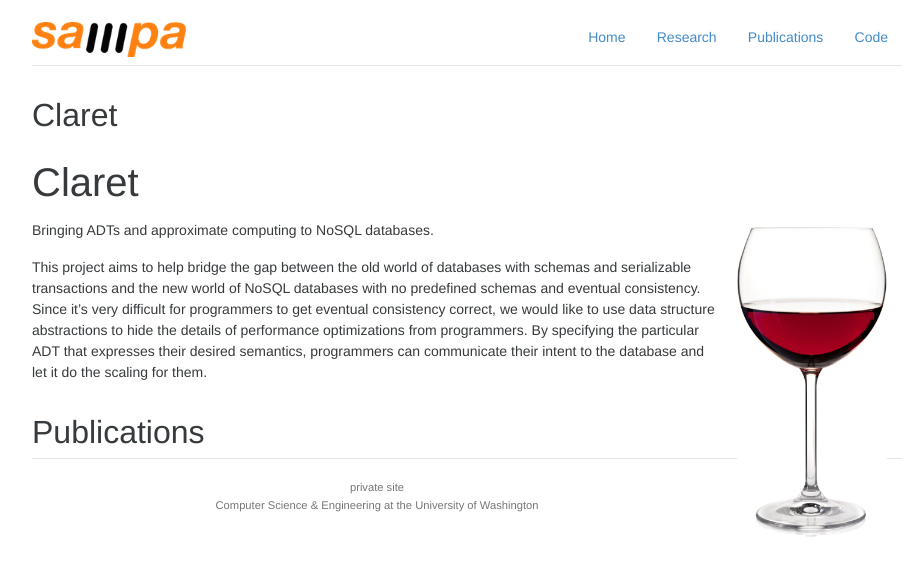
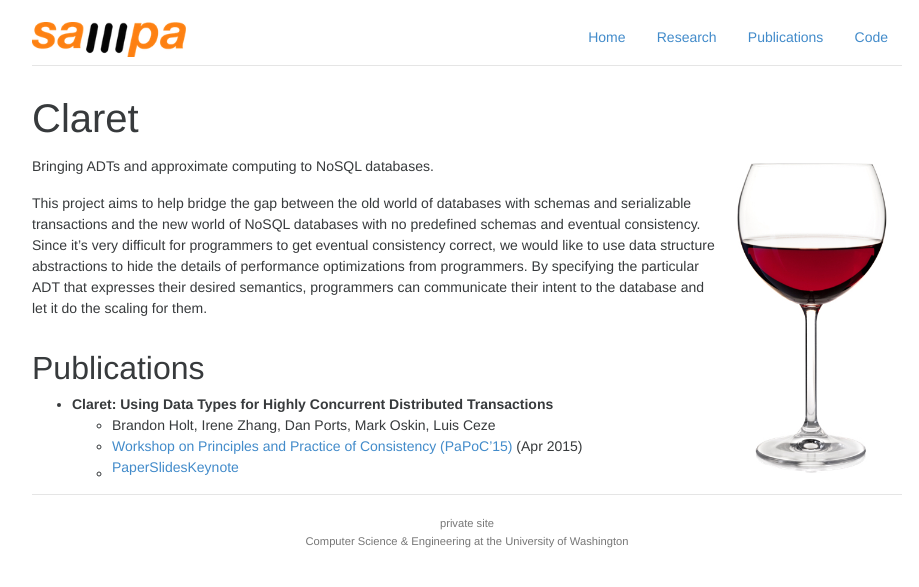
Before and after one commit to uwsampa/sampa-public, a Jekyll site: the page built from _projects/claret.md, in a window 1280 px wide. Shown: the top 587 px of the page, without its empty margins (173-1092 px from the left). Built offline with Jekyll 4.4.1, drawn with Linux system fonts in a browser that asks for light colours; nearby versions of some CDN libraries; Markdown is read by kramdown in place of the engine named in the settings.

Commit message:
Claret: add publication

```diff
--- a/_projects/claret.md
+++ b/_projects/claret.md
@@ -18,3 +20,8 @@
 This project aims to help bridge the gap between the old world of databases with schemas and serializable transactions and the new world of NoSQL databases with no predefined schemas and eventual consistency. Since it's very difficult for programmers to get eventual consistency correct, we would like to use data structure abstractions to hide the details of performance optimizations from programmers. By specifying the particular ADT that expresses their desired semantics, programmers can communicate their intent to the database and let it do the scaling for them.
 
 ## Publications
+
+- **Claret: Using Data Types for Highly Concurrent Distributed Transactions**
+  - Brandon Holt, Irene Zhang, Dan Ports, Mark Oskin, Luis Ceze
+  - [Workshop on Principles and Practice of Consistency (PaPoC'15)](http://papoc.di.uminho.pt) (Apr 2015)
+  - [Paper](http://dl.acm.org/authorize?N96590) | [Slides](//homes.cs.washington.edu/~bholt/pubs/claret-papoc-slides.pdf) | [Keynote](//homes.cs.washington.edu/~bholt/files/claret-papoc.key)
```
Also changed, not shown: other parts of _projects/claret.md (+3 -1 lines).
